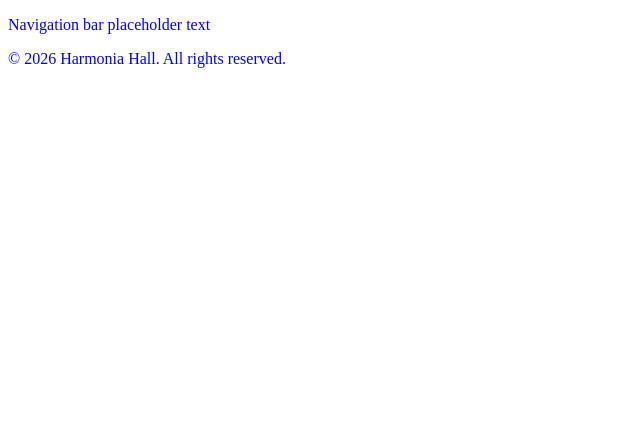
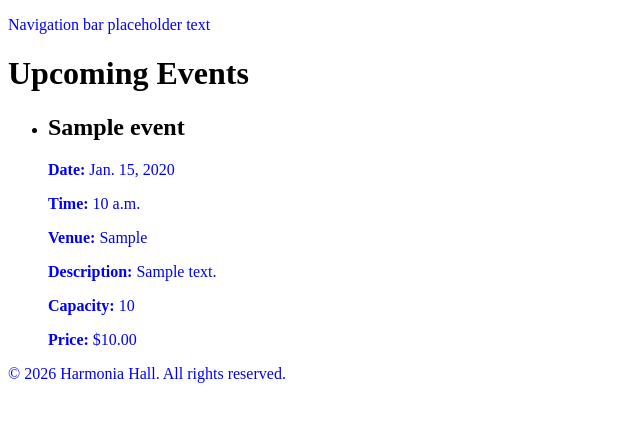
Before and after one commit to jonniecumming/harmonia_hall, a Django app: template events/templates/events/whats_on.html in a window 1280 px wide. Shown: the top 422 px of the page, without its empty margins (0-640 px from the left). Run offline with Django 4.2, Linux system fonts and the light colour scheme; the template is opened without the code that fills it: values that come from a table or form of the project are taken from there, others are empty; tables that the repository leaves empty hold one stand-in row (values such as "Sample post").

Commit message:
Add event details block, including venue, description, capacity, and price to whats_on.html template

```diff
--- a/events/templates/events/whats_on.html
+++ b/events/templates/events/whats_on.html
@@ -3,6 +3,24 @@
 {% block content %}
 
 <!-- whats_on.html content starts here -->
+<h1>Upcoming Events</h1>
 
+        {% if events %}
+        <ul>
+            {% for event in events %}
+            <li>
+                <h2>{{ event.title }}</h2>
+                <p><strong>Date:</strong> {{ event.date }}</p>
+                <p><strong>Time:</strong> {{ event.time }}</p>
+                <p><strong>Venue:</strong> {{ event.venue }}</p>
+                <p><strong>Description:</strong> {{ event.description }}</p>
+                <p><strong>Capacity:</strong> {{ event.capacity }}</p>
+                <p><strong>Price:</strong> ${{ event.price }}</p>
+            </li>
+            {% endfor %}
+        </ul>
+        {% else %}
+        <p>No upcoming events.</p>
+        {% endif %}
 <!-- whats_on.html content ends here -->
 {% endblock %}
```
